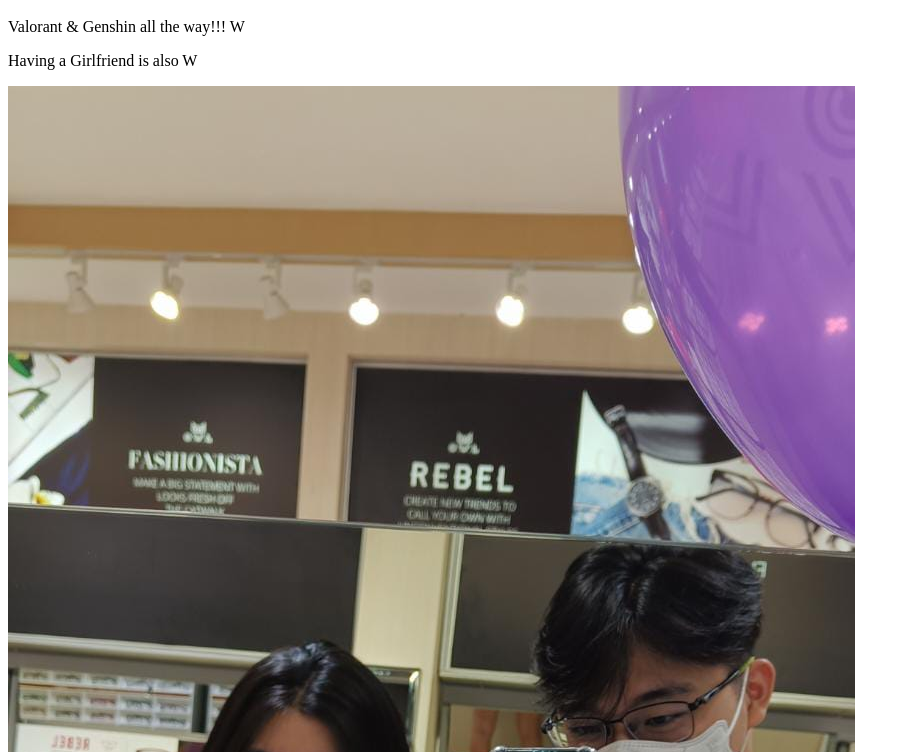
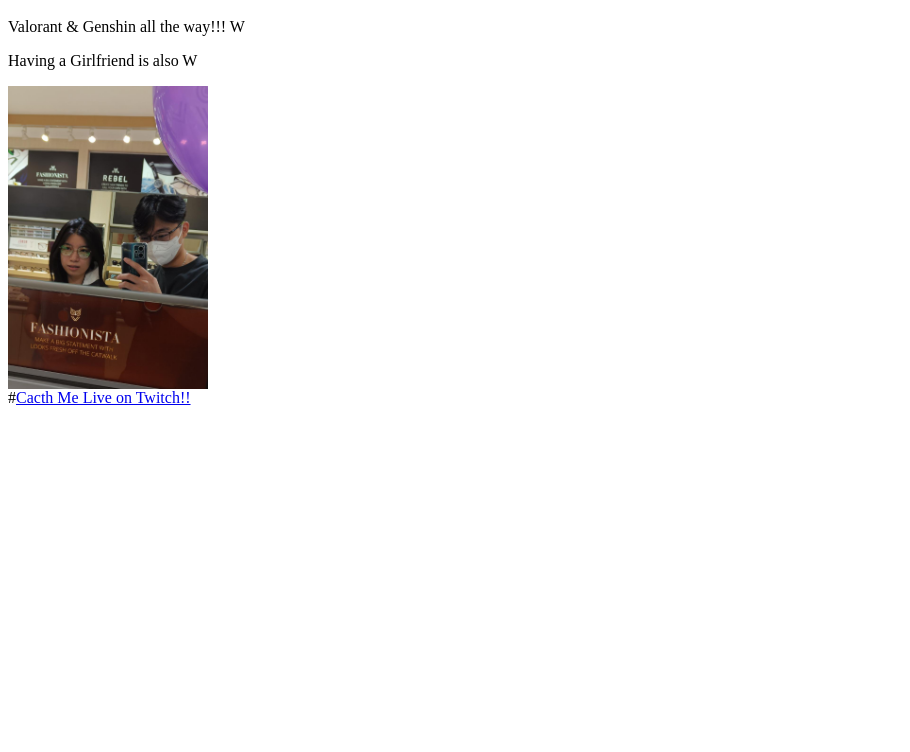
Before and after one commit to NikoHoc/First-Website-W, a plain HTML site: page index.HTML in a window 1280 px wide. Shown: the part 48-800 px from the top of the page, without its empty margins (0-910 px from the left). Drawn offline with Linux system fonts and the light colour scheme; files whose address does not match are found by name.

Commit message:
Add files via upload

```diff
--- a/index.HTML
+++ b/index.HTML
@@ -8,7 +8,7 @@
         <h1>Life is W!</h1>
         <p>Valorant & Genshin all the way!!! W </p>
         <p>Having a Girlfriend is also W</p>
-        <img src = "D:\Users\My ASUS\Documents\Coding Otodidak\AnjayAyg.jpeg" alt ="W" />
+        <img src = "AnjayAyg.jpeg" alt ="W" width="200px" />
 
         <div>
            #<a href="https://www.twitch.tv/nikohocc">Cacth Me Live on Twitch!!</a>
```
